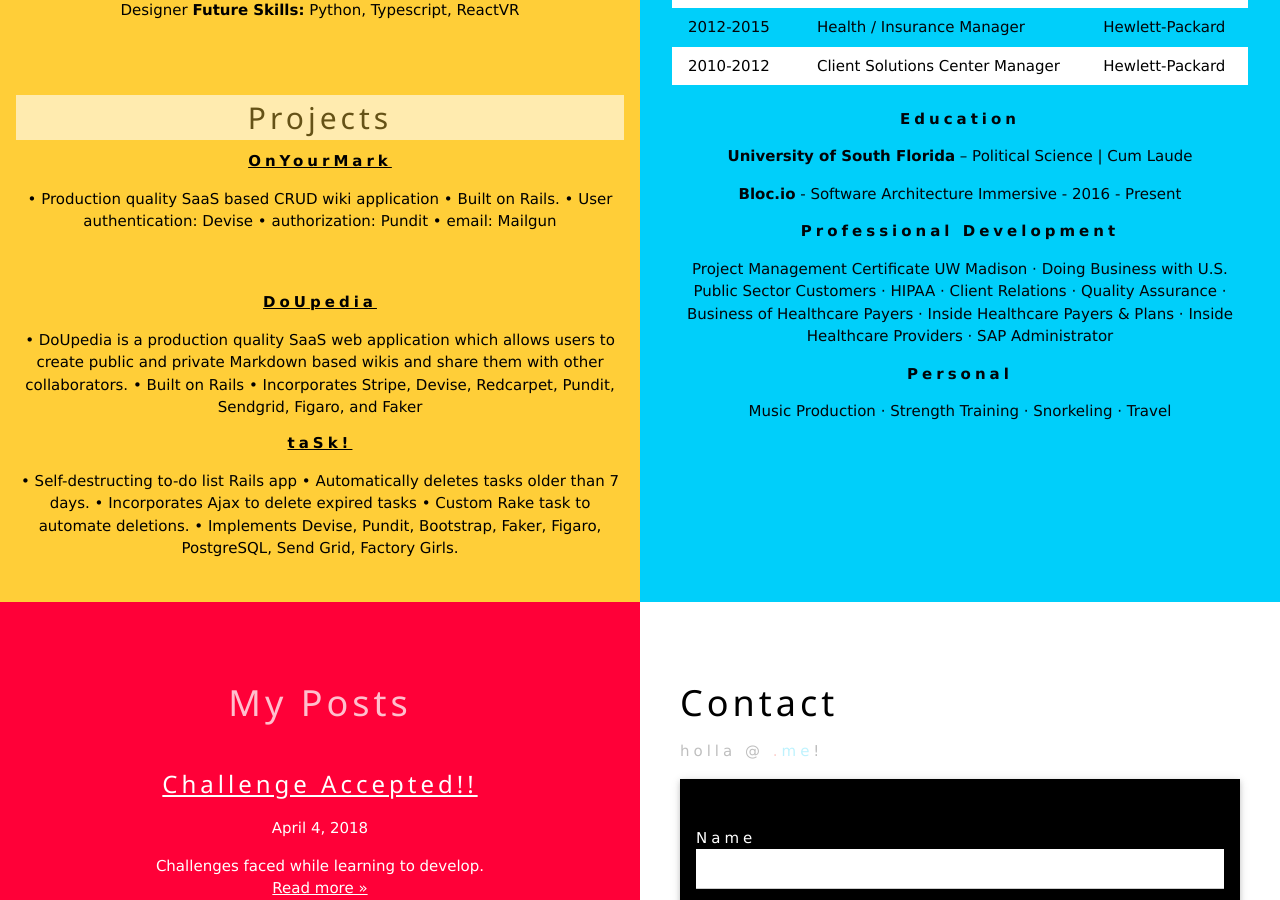
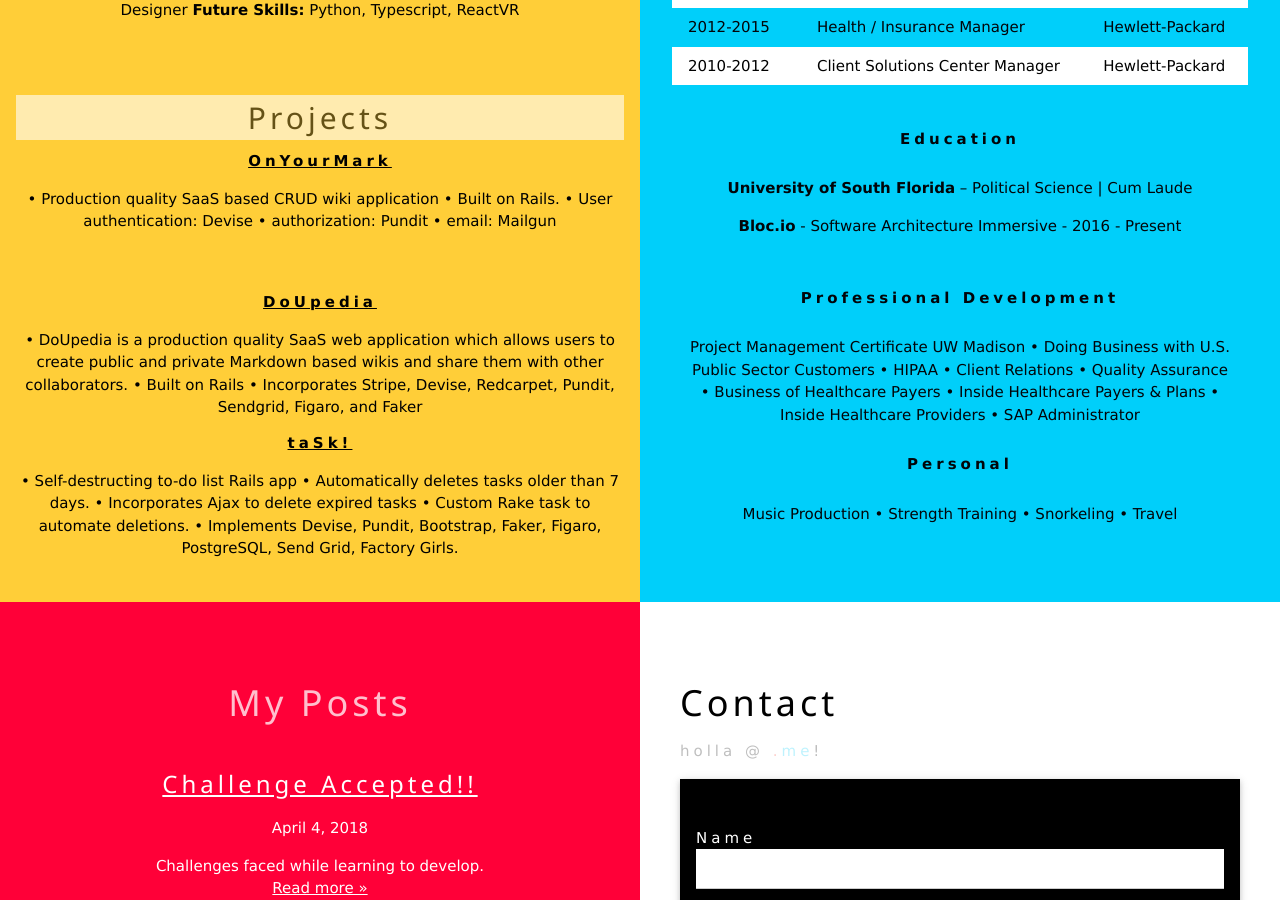
Before and after one commit to tyrantdavis/tyrantdavis.github.io, a Jekyll site: the page built from index.html, in a window 1280 px wide and 900 px high, scrolled down 898 px. Built offline with Jekyll 4.4.1, drawn with Linux system fonts in a browser that asks for light colours; nearby versions of some CDN libraries; the list of posts is cut into pages by our own code.

Commit message:
Add bullets and white space to resume section.

```diff
--- a/index.html
+++ b/index.html
@@ -133,20 +133,22 @@ title: home
             <td>Client Solutions Center Manager</td>
 
             <td>Hewlett-Packard</td>
-
           </tr>
         </table>
-<br />
-          <span class="w3-wide"><b>Education</b></span>
+        <br />
+        <div class="w3-container w3-padding" >
+          <div class="w3-wide w3-padding-large"><b>Education</b></div>
           <p><b>University of South Florida</b> – Political Science | Cum Laude</p>
           <p><b>Bloc.io</b> - Software Architecture Immersive - 2016 - Present</p>
-          <span class="w3-wide"><b>Professional Development</b></span>
-          <p>Project Management Certificate UW Madison  ·  Doing Business with U.S. Public
-            Sector Customers  ·  HIPAA  ·  Client Relations  ·  Quality Assurance  ·  Business of
-            Healthcare Payers  ·  Inside Healthcare Payers & Plans  ·  Inside Healthcare Providers  ·
+          <br/>
+          <div class="w3-wide w3-padding-large"><b>Professional Development</b></div>
+          <p>Project Management Certificate UW Madison  &bull;  Doing Business with U.S. Public
+            Sector Customers  &bull;  HIPAA  &bull;  Client Relations  &bull;  Quality Assurance  &bull;  Business of
+            Healthcare Payers  &bull;  Inside Healthcare Payers & Plans  &bull;  Inside Healthcare Providers  &bull;
             SAP Administrator</p>
-          <span class="w3-wide"><b>Personal</b></span>
-          <p>Music Production	 ·  Strength Training	 ·  Snorkeling	 ·  Travel</p>
+          <div class="w3-wide w3-padding-large"><b>Personal</b></div>
+          <p>Music Production	 &bull;  Strength Training	 &bull;  Snorkeling	 &bull;  Travel</p>
+        </div>
       </div>
 
     </div>
```
